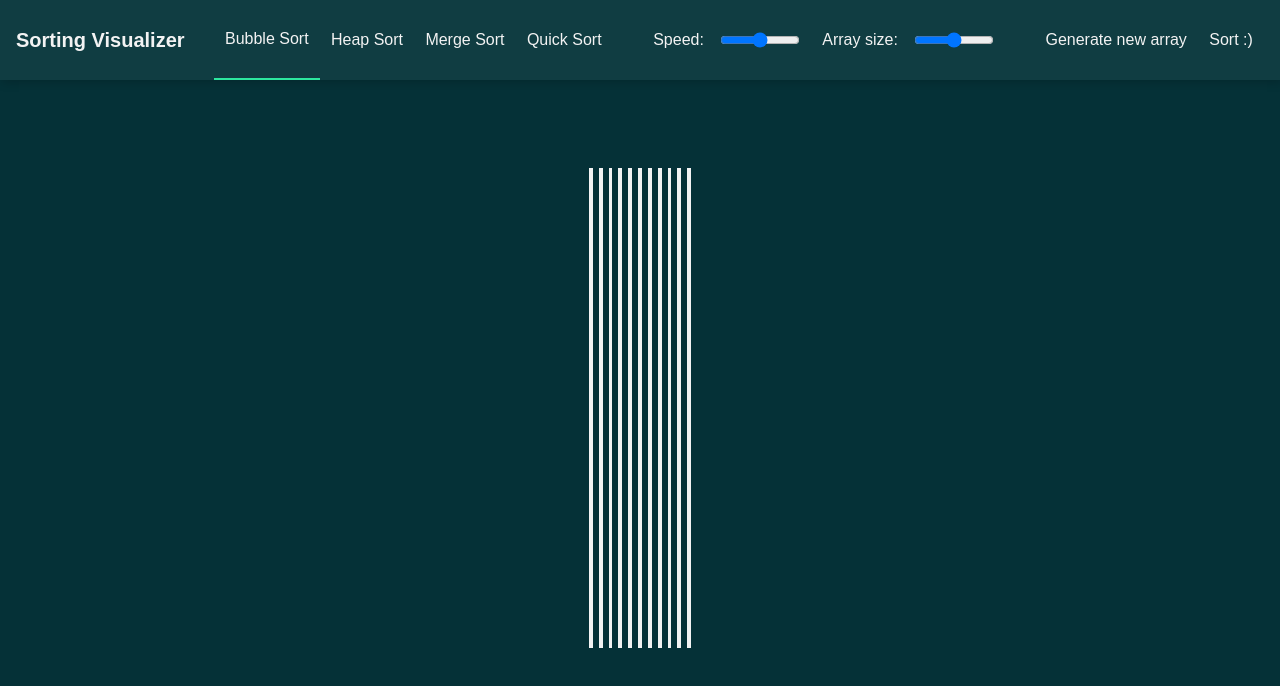
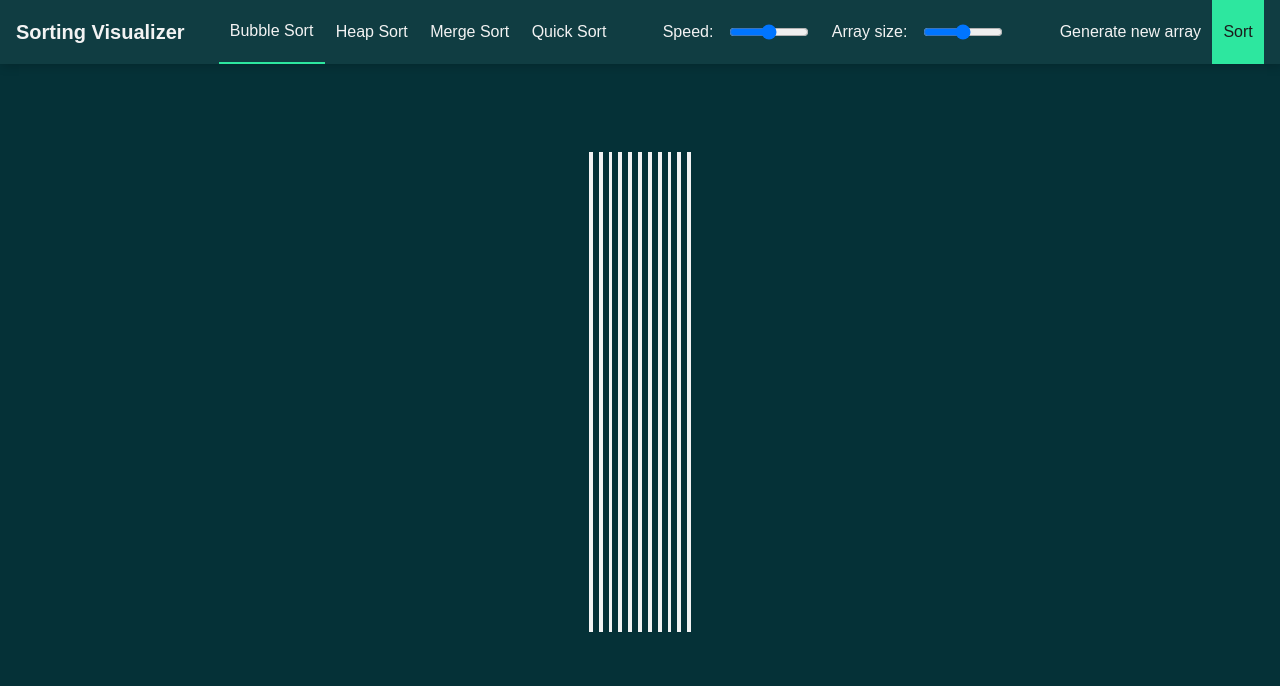
Before and after one commit to gabriel-hahn/sorting-visualizer, a website built with webpack: page index.html in a window 1280 px wide. Built offline with nearby package versions, Linux system fonts and the light colour scheme.

Commit message:
Sort button initial styles

```diff
--- a/index.html
+++ b/index.html
@@ -25,9 +25,9 @@
         <li>Array size: <input type="range" min="1" max="100" value="50"></li>
       </ul>
 
-      <ul data-js="generate">
+      <ul data-js="generate" class="generate-container">
         <li>Generate new array</li>
-        <li>Sort :)</li>
+        <li class="btn-sort" data-js="btn-sort">Sort</li>
       </ul>
     </header>
     <section data-js="visualizer" class="visualizer-container">
--- a/styles/styles.css
+++ b/styles/styles.css
@@ -3,8 +3,8 @@
 }
 
 .header {
-  height: 10%;
-  min-height: 65px;
+  height: 8vh;
+  min-height: 50px;
   background: var(--color-grey-thirdy);
   box-shadow: 2px 2px 10px rgba(0, 0, 0, 0.2);
   display: flex;
@@ -53,6 +53,16 @@
   background: var(--color-white);
 }
 
+.btn-sort {
+  background: var(--color-green-primary);
+  color: var(--color-black);
+}
+
+.btn-sort:hover {
+  background: var(--color-green-secondary) !important;
+  color: var(--color-black) !important;
+}
+
 .visualizer-container {
   margin: 5.5rem 3rem;
   height: 90%;
```
